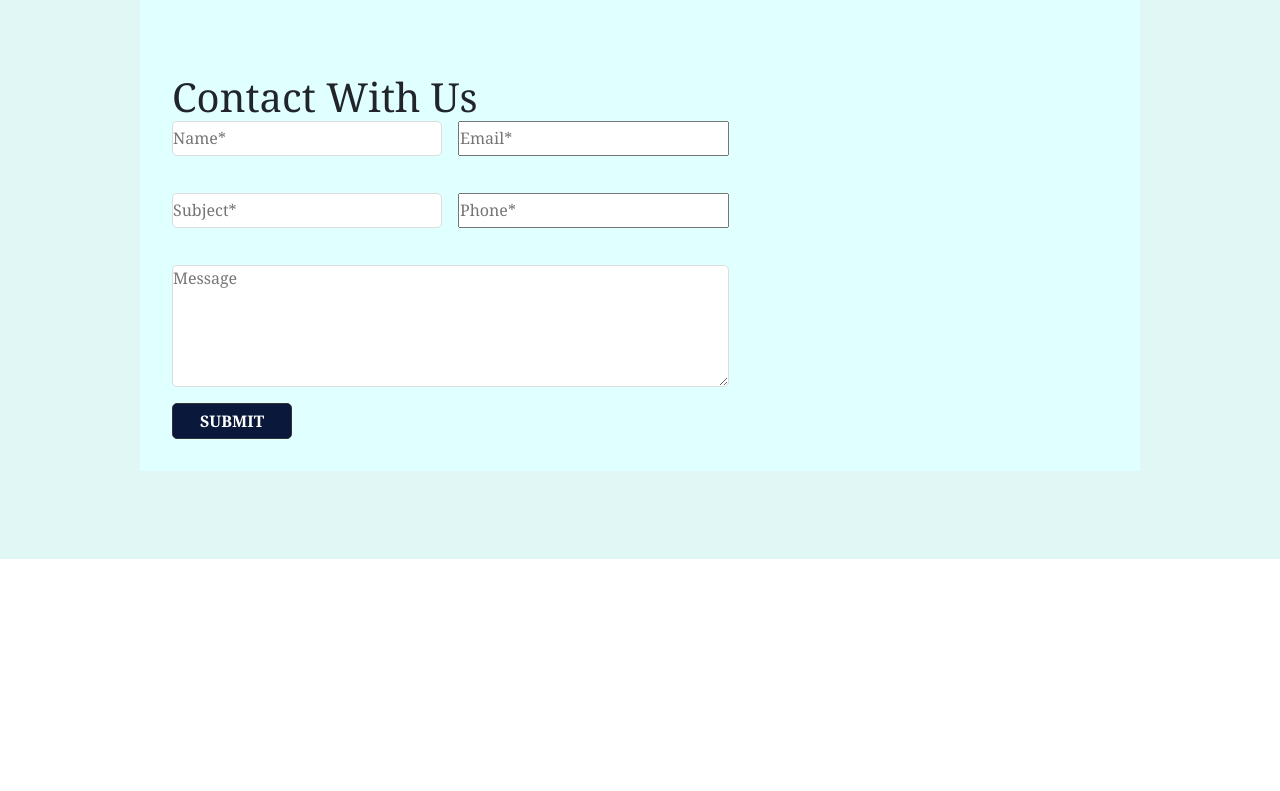
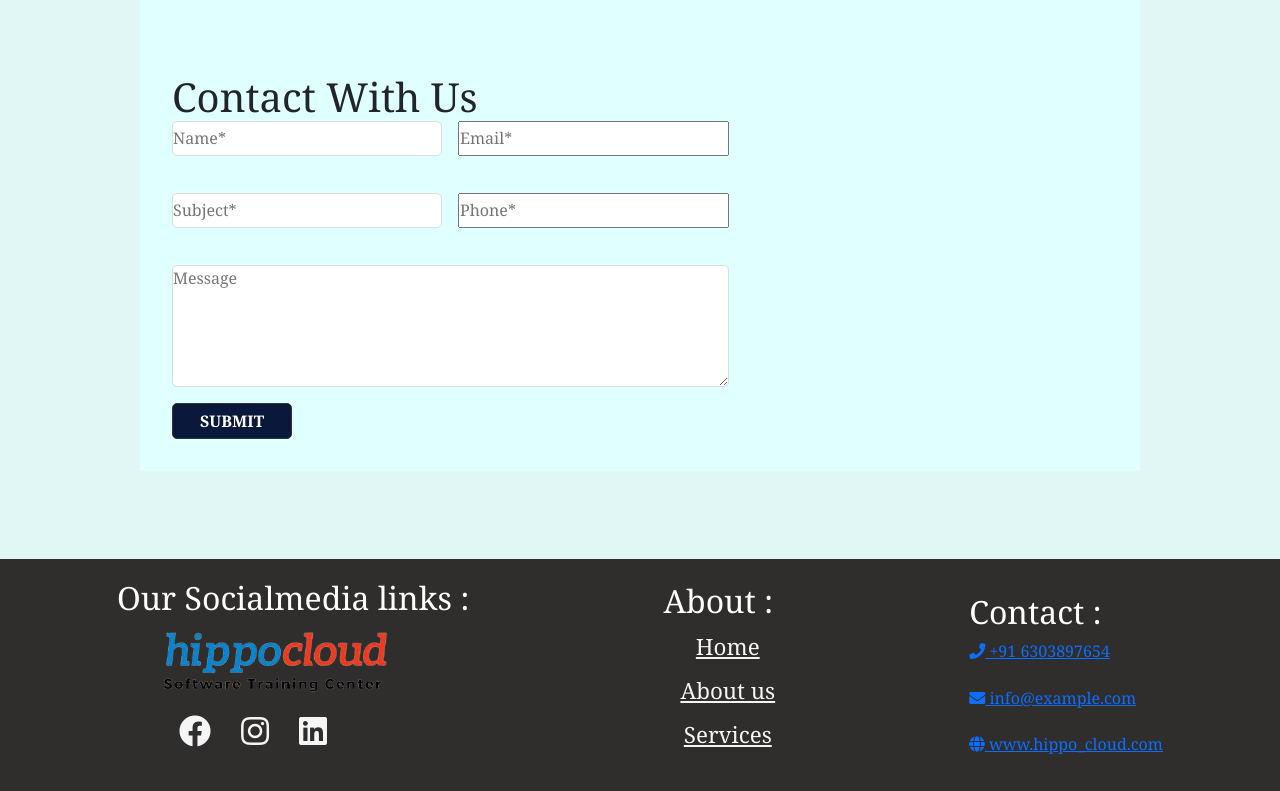
Before and after one commit to nari37/usermanagement_hippo, a React (Create React App) app in the folder firstreactapp/: page /first in a window 1280 px wide. Shown: the part 603-1394 px from the top of the page. Before the commit the page ends 1162 px from the top, so only its background shows below. Built offline with nearby package versions, Linux system fonts and the light colour scheme; a small style sheet from the web is missing.

Commit message:
"completed dicount and remmaining fee"

```diff
--- /dev/null
+++ b/firstreactapp/src/css/footer.css
@@ -0,0 +1,65 @@
+.footer{
+  background-color: rgb(48, 45, 45);
+  max-width: 100%;
+  padding: 20px;
+ height: auto;
+}
+.flex{
+    display: flex;
+    flex-wrap: wrap;
+    flex: 1 1 250px;
+    cursor: pointer;
+    align-items: center;
+    justify-content: space-around;
+}
+.flex img{
+   margin-left: 0px;
+   max-width: 18rem ;
+}
+.flex ul{
+    display: flex;
+    align-items: center;
+    gap: 30px;
+    font-size: 2rem;
+   margin-left: 30px;
+   margin-top: 10px;
+}
+
+.flex ul a{
+    color: whitesmoke;
+}
+.flex i:hover{
+    color: rgb(20, 148, 148);
+    transition: 0.6s;
+    transform: translateY(10px);
+}
+.about ul{
+    display: flex;
+    align-items: center;
+    flex-direction: column;
+    color: whitesmoke;
+    gap: 10px;
+    margin-left: -15px;
+}
+.about ul a{
+    font-size: 1.4rem;
+    color: whitesmoke;
+}
+.about ul a:hover{
+    color: rgb(20, 148, 148);
+}
+.conect .contact-icons{
+    display: flex;
+    gap: 1.4rem;
+    flex-direction: column;
+}
+
+.about .tran:hover{
+    transition: 0.6s;
+    transform: translateX(10px);
+}
+@media (max-width:'791px') {
+    .flex{
+
+    }
+}
--- a/firstreactapp/src/footer.jsx
+++ b/firstreactapp/src/footer.jsx
@@ -1,10 +1,63 @@
-import React from 'react'
+import React from 'react';
+import'./css/footer.css';
+import  { useEffect } from 'react';
+import Aos from 'aos';
+import 'aos/dist/aos.css';
 
 export default function Footer() {
+
+useEffect(()=>{
+  Aos.init({duration:1000});
+},[])
   return (
     <div>
-      <footer className='footer container'>
+      <footer className='footer container' data-aos="fade-up">
+          <div className='flex'>
+            <div className='social' data-aos="fade-up">
+              <h2 data-aos="fade-up">Our Socialmedia links :</h2>
+              <img src='http://localhost:3000/logo-removebg-preview.png' alt="img"  />
+              <ul>
+              <li>
+          <a href="https://www.facebook.com/" className='icon'>
+            <i className="fab fa-facebook"></i>
+          </a>
+        </li>
+        <li>
+          <a href="https://www.instagram.com/" className='icon'>
+            <i className="fab fa-instagram"></i>
+          </a>
+        </li>
+        <li>
+          <a href="https://www.linkedin.com/" className='icon'>
+            <i className="fab fa-linkedin"></i>
+          </a>
+        </li>
+              </ul>
+            </div>
+            <div className='about' data-aos="fade-up">
+              <h2>About :</h2>
+              <ul>
+                <a className='tran'>Home</a>
+                <a className='tran'>About us</a>
+                <a className='tran'>Services</a>
 
+              </ul>
+            </div>
+            <div className='conect' data-aos="fade-up">
+              <h2>Contact :</h2>
+              <div class="contact-icons">
+           <a href="tel:+123456789" class="icon">
+          <i class="fas fa-phone"></i> +91 6303897654
+       </a>
+      <a href="mailto:info@example.com" class="icon">
+      <i class="fas fa-envelope"></i> info@example.com
+      </a>
+      <a href="mailto:info@example.com" class="icon">
+      <i class="fas fa-globe"></i> www.hippo_cloud.com
+      </a>
+        </div>
+          </div>
+          </div>
       </footer>
       </div>
   )
--- a/firstreactapp/src/stu.js
+++ b/firstreactapp/src/stu.js
@@ -79,10 +79,10 @@ export default function StudentData(){
                         </tr>
                     </thead>
                     <tbody align="center" style={{fontSize:'20px',fontFamily:'bahnschrift condensed'}} >
-                        {studentinfo.map((item) =>
+                        {studentinfo.map((item,index) =>
                             <>
                                 <tr key={item.id} >
-                                    <th scope="row">{item.id}</th>
+                                    <th scope="row">{index+1}</th>
                                     <td>{item.firstname}</td>
 
                                     <td>{item.email}</td>
--- a/firstreactapp/src/update.js
+++ b/firstreactapp/src/update.js
@@ -1,9 +1,6 @@
 import './update.css';
 import React from 'react';
-
-
 import { useParams } from 'react-router-dom';
-
 import { useState } from 'react';
 import axios from 'axios';
 import { useNavigate } from 'react-router-dom';
@@ -42,6 +39,9 @@ export default function Update() {
 const [tutordata, settutorData] = useState('');
 const [tutorid,setTouid] = useState('');
 const [remain,setremmaning] = useState('');
+const [disco,setDiscount] = useState('');
+
+
 
     const handler = (e) => {
 
@@ -66,7 +66,7 @@ const [remain,setremmaning] = useState('');
 
         dis =(diff/actual)*100;
         document.getElementById('discount').value = dis;
-
+         setDiscount(dis);
     }
 
     const balance = () => {
@@ -86,6 +86,7 @@ const [remain,setremmaning] = useState('');
 
   // Update the 'remainbalance' field using React state
  document.getElementById('remainbalance').value = remainingBalance;
+ setremmaning(remainingBalance)
 };
 
 
@@ -133,7 +134,7 @@ useEffect(() => {
 
     const update = (id,tutorid) => {
 
-        const userdetails = { firstname: data.firstname, email: data.email, password: data.password,course: data.course,content: data.content,actual:data.actual,total: data.total,discount:data.discount,paid: data.paid,remaining: data.remaining,start:data.start,end:data.end,project:data.project, roletype: data.roletype, assigned_to: data.assigned_to, status: data.status, fee_detail: data.fee_detail}
+        const userdetails = { firstname: data.firstname, email: data.email, password: data.password,course: data.course,content: data.content,actual:data.actual,total: data.total,discount:disco,paid: data.paid,remaining:remain,start:data.start,end:data.end,project:data.project, roletype: data.roletype, assigned_to: data.assigned_to, status: data.status, fee_detail: data.fee_detail}
            console.log(userdetails)
         axios.post(`http://localhost:5000/updateuser/${id}`, userdetails)
         .then((res) => {
```
Also changed, not shown: firstreactapp/src/institutepic/a2317bd0-73b3-4c54-96f1-a1255abe01f7-removebg-preview.png (added).
